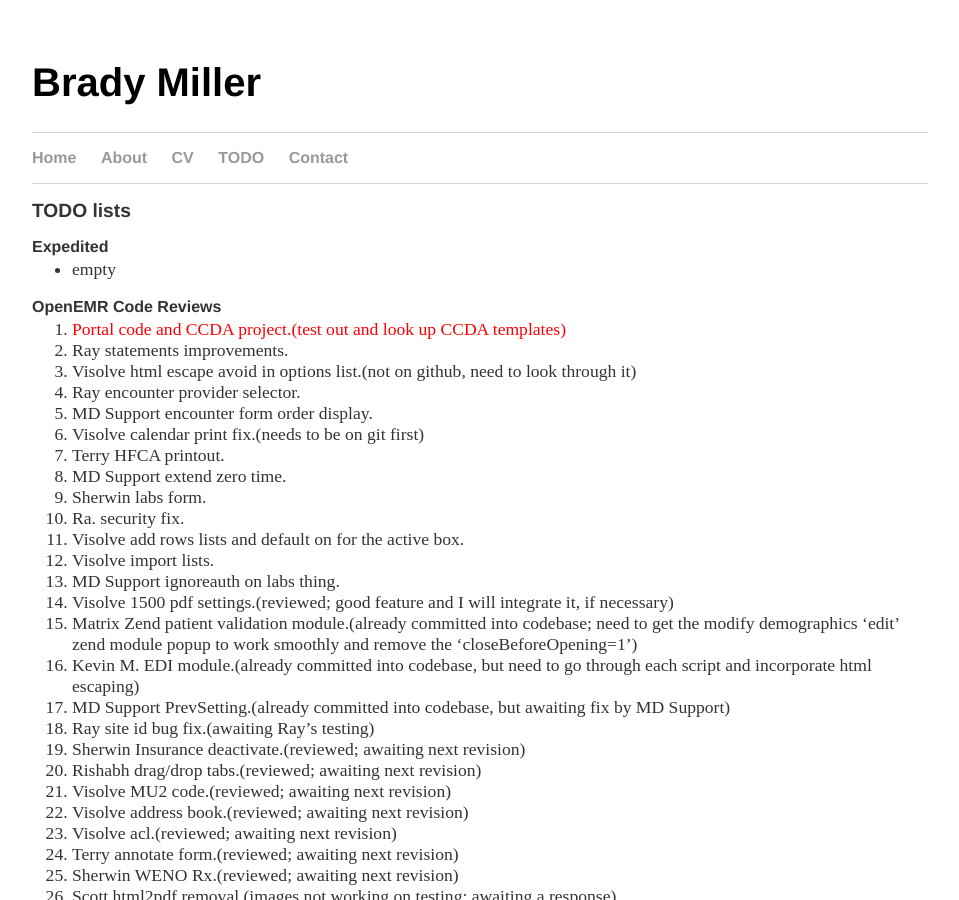
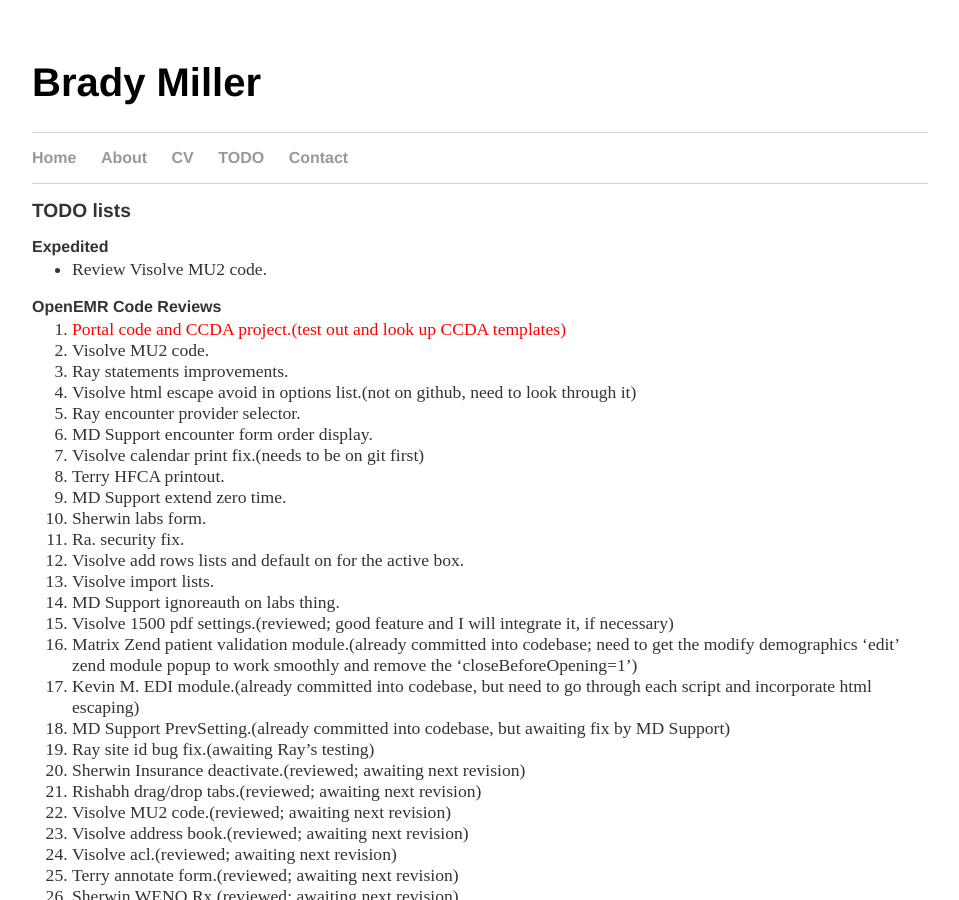
Before and after one commit to bradymiller/bradymiller.github.io, a Jekyll site: the page built from todo/index.md, in a window 1280 px wide and 900 px high. Shown: the whole window, without its empty margins (160-1119 px from the left). Built offline with Jekyll 4.4.1, drawn with Linux system fonts in a browser that asks for light colours.

Commit message:
update todolist

```diff
--- a/todo/index.md
+++ b/todo/index.md
@@ -4,10 +4,11 @@
 ## TODO lists
 
 ### Expedited
-*  empty
+*  Review Visolve MU2 code.
 
 ### OpenEMR Code Reviews
 1. <span style="color: red">Portal code and CCDA project.(test out and look up CCDA templates)</span>
+1. Visolve MU2 code.
 1. Ray statements improvements.
 1. Visolve html escape avoid in options list.(not on github, need to look through it)
 1. Ray encounter provider selector.
```
